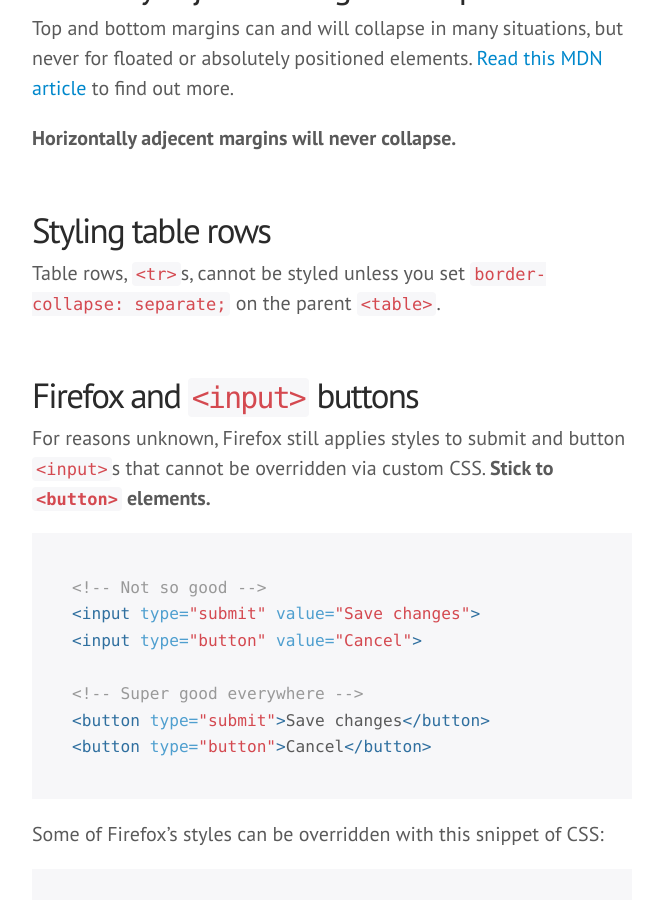
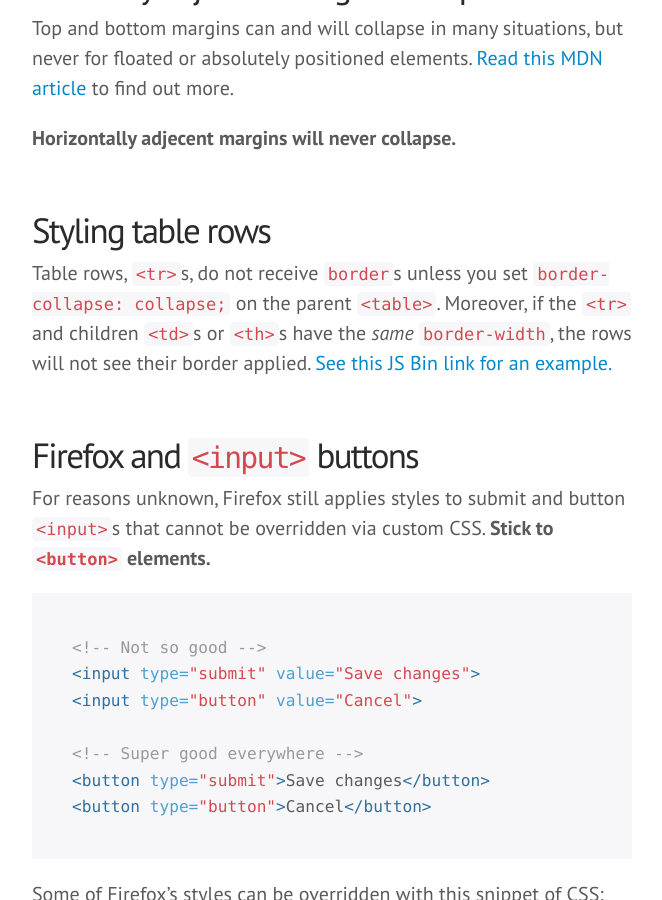
Before and after one commit to mdo/wtf-html-css, a Jekyll site: the page built from index.md, in a window 1280 px wide and 900 px high, scrolled down 4823 px. Shown: the whole window, without its empty margins (308-970 px from the left). Built offline with Jekyll 4.4.1, drawn with Linux system fonts in a browser that asks for light colours; some web fonts are replaced; Markdown is read by kramdown in place of the engine named in the settings; comment, search, counter and statistics services are not loaded.

Commit message:
Correct the table row styling section
Table rows can be styled of course, but their borders cannot be unless the parent table has border-collapse: collapse; set. Also explain some of the border order.

```diff
--- a/index.md
+++ b/index.md
@@ -141,7 +141,7 @@ Top and bottom margins can and will collapse in many situations, but never for f
 
 <a name="styling-table-rows"></a>
 ### Styling table rows
-Table rows, `<tr>`s, cannot be styled unless you set `border-collapse: separate;` on the parent `<table>`.
+Table rows, `<tr>`s, do not receive `border`s unless you set `border-collapse: collapse;` on the parent `<table>`. Moreover, if the `<tr>` and children `<td>`s or `<th>`s have the *same* `border-width`, the rows will not see their border applied. [See this JS Bin link for an example.](http://jsbin.com/yabek/2/)
 
 
 <a name="buttons-firefox"></a>
```
